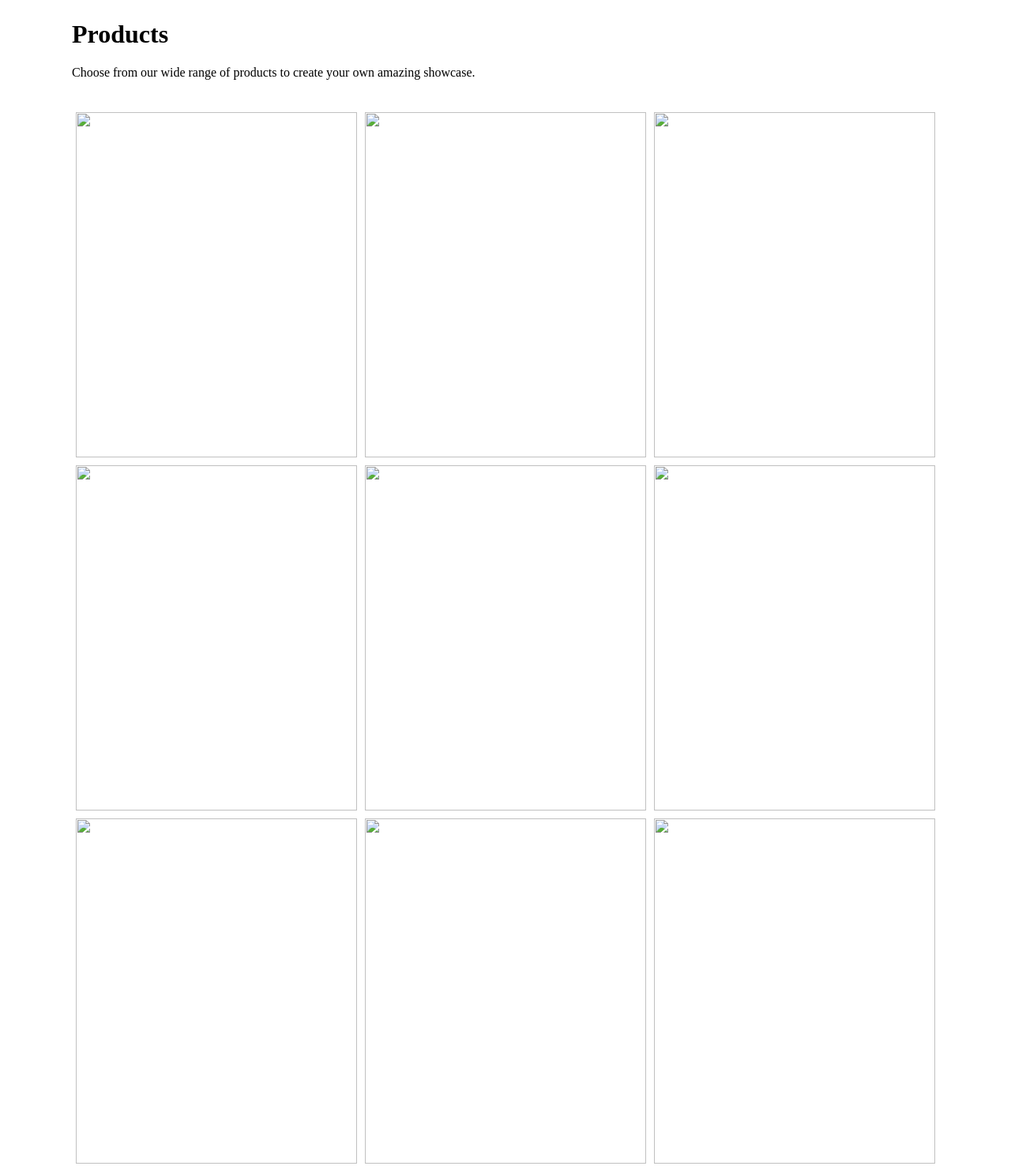
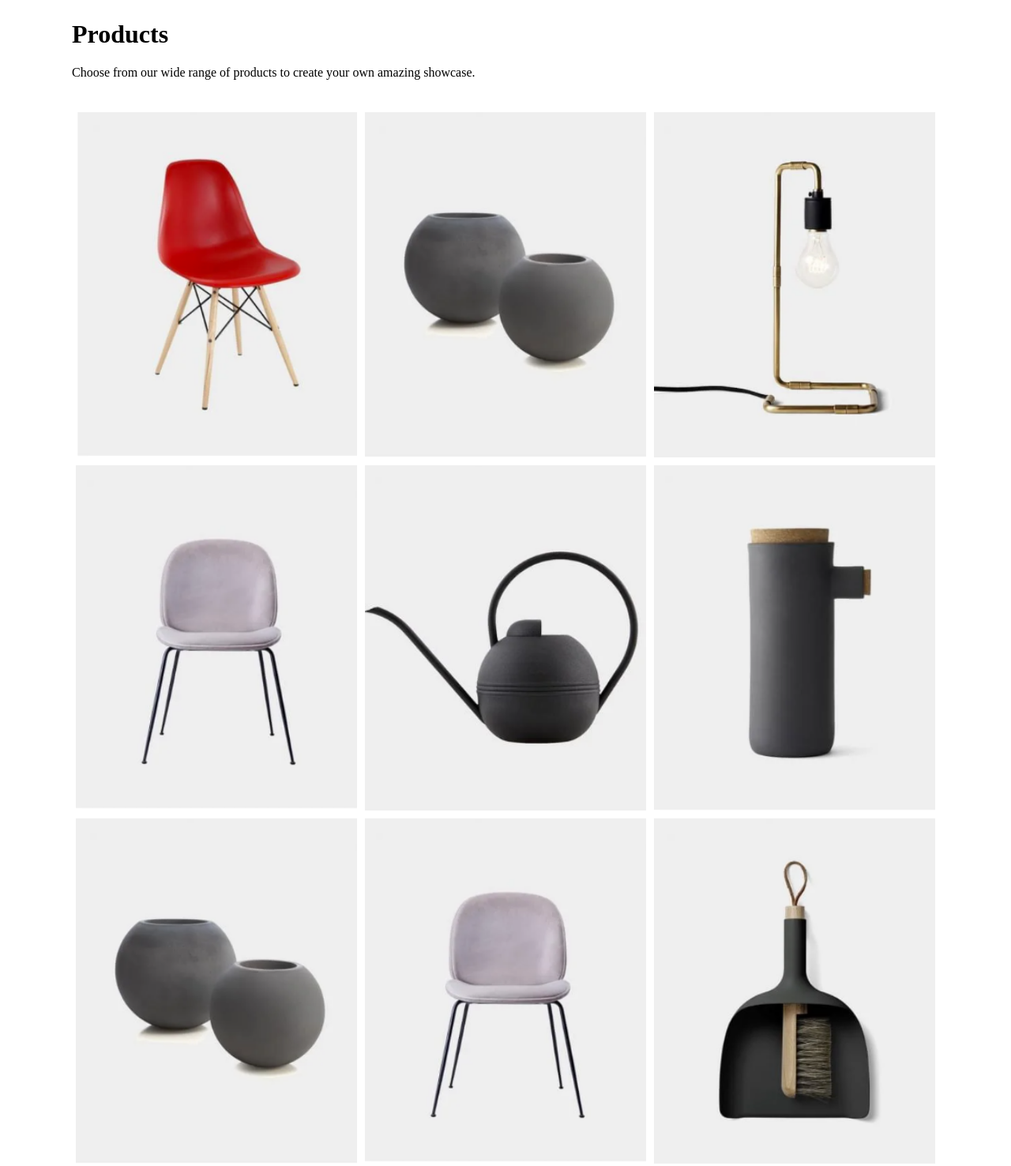
Before and after one commit to N44m1/six-two, a plain HTML site: page index.html in a window 1280 px wide. Shown: the part 2064-3540 px from the top of the page at 79% size. Drawn offline with Linux system fonts and the light colour scheme.

Commit message:
Update index.html

```diff
--- a/index.html
+++ b/index.html
@@ -48,15 +48,15 @@
                     <h1>Products</h1>
                     <span>Choose from our wide range of products to create your own amazing showcase.</span>
                 </div>
-                <img src="products/second.PNG" class="products-product-first" />
-                <img src="products/third.PNG" class="products-product-second" />
-                <img src="products/fourth.PNG" class="products-product-third" />
-                <img src="products/fifth.PNG" class="products-product-fourth" />
-                <img src="products/sixth.PNG" class="products-product-fifth" />
-                <img src="products/seventh.PNG" class="products-product-sixth" />
-                <img src="products/third.PNG" class="products-product-seventh" />
-                <img src="products/fifth.PNG" class="products-product-eight" />
-                <img src="products/first.PNG" class="products-product-ninth" />
+                <img src="second.PNG" class="products-product-first" />
+                <img src="third.PNG" class="products-product-second" />
+                <img src="fourth.PNG" class="products-product-third" />
+                <img src="fifth.PNG" class="products-product-fourth" />
+                <img src="sixth.PNG" class="products-product-fifth" />
+                <img src="seventh.PNG" class="products-product-sixth" />
+                <img src="third.PNG" class="products-product-seventh" />
+                <img src="fifth.PNG" class="products-product-eight" />
+                <img src="first.PNG" class="products-product-ninth" />
                 <div class="products-button"> </div>
             </div>
             <div class="footer"></div>
```
